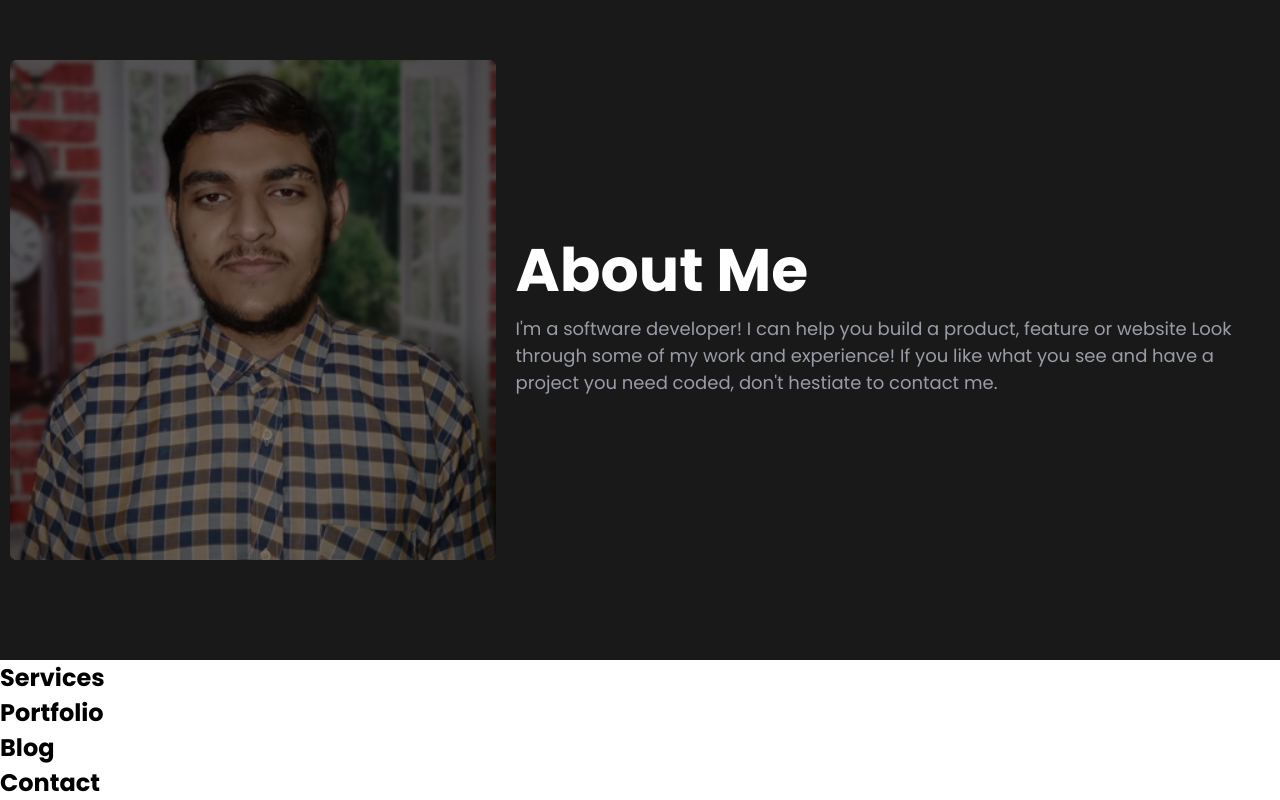
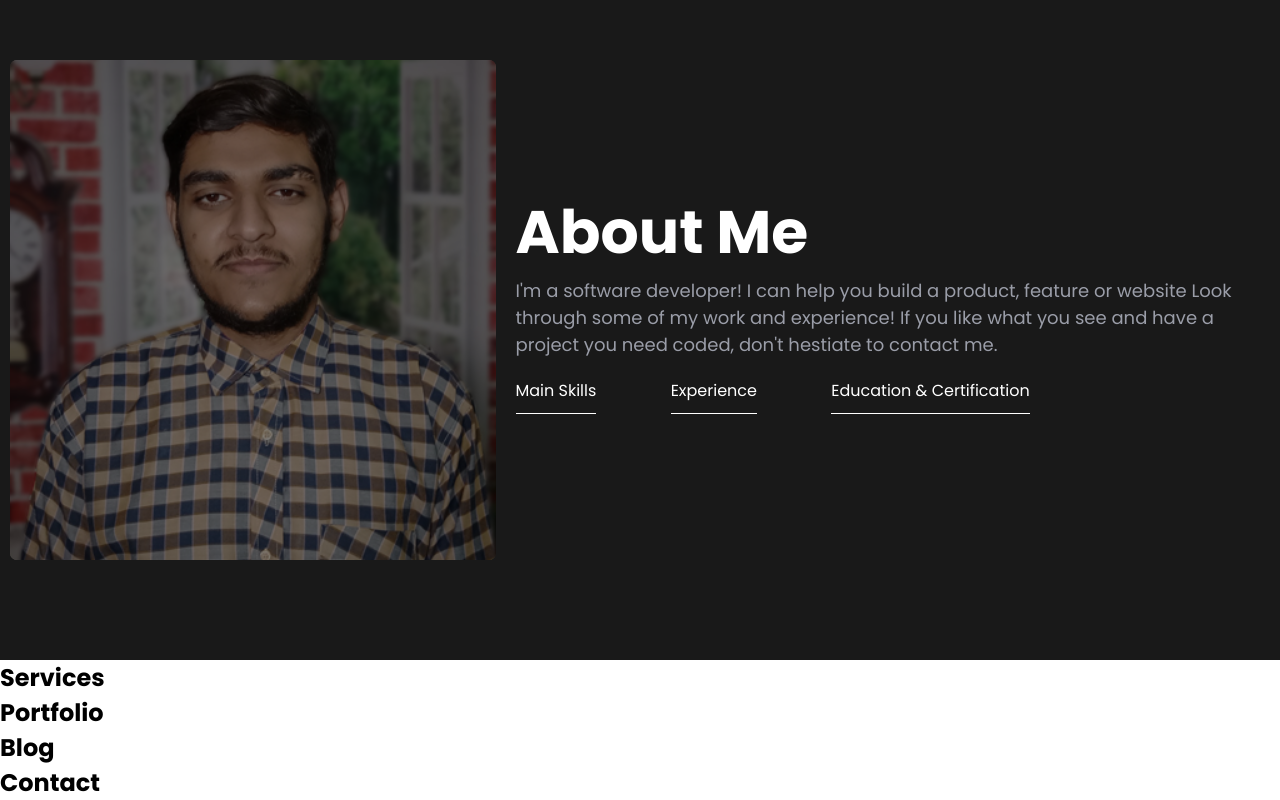
Before and after one commit to HAMMAS-SALEEM/Portfolio-React, a React (Create React App) app: page / in a window 1280 px wide. Shown: the part 605-1405 px from the top of the page. Built offline with nearby package versions, Linux system fonts and the light colour scheme.

Commit message:
:art: Adding details of about section

```diff
--- a/src/components/About.js
+++ b/src/components/About.js
@@ -1,11 +1,10 @@
 import React from 'react';
-// import Hammas from '../images/about/hammas.jpg';
 import '../stylesheets/about.css';
+import AboutDetails from './AboutDetails';
 
 const About = () => (
   <div className="about-me-section">
     <div className="about-me-picture">
-      {/* <img className="hammas-about-pic" src={Hammas} alt="hammas" /> */}
       <div className="about-me-picture-overlay"> </div>
     </div>
     <div className="about-me-details">
@@ -19,6 +18,7 @@ const About = () => (
         a project you need coded, don&apos;t
         hestiate to contact me.
       </p>
+      <AboutDetails />
     </div>
   </div>
 );
--- /dev/null
+++ b/src/components/AboutDetails.js
@@ -0,0 +1,14 @@
+import React from 'react';
+import '../stylesheets/aboutdetails.css';
+
+const AboutDetails = () => (
+  <>
+    <ul className="about-details-navbar">
+      <li className="about-details-navlink">Main Skills</li>
+      <li className="about-details-navlink">Experience</li>
+      <li className="about-details-navlink">Education & Certification</li>
+    </ul>
+  </>
+);
+
+export default AboutDetails;
--- /dev/null
+++ b/src/stylesheets/aboutdetails.css
@@ -0,0 +1,13 @@
+.about-details-navbar {
+  display: flex;
+  justify-content: space-between;
+  width: 70%;
+  margin: 20px 0;
+}
+
+.about-details-navlink {
+  color: white;
+  border-bottom: 1px solid white;
+  cursor: pointer;
+  padding-bottom: 10px;
+}
```
